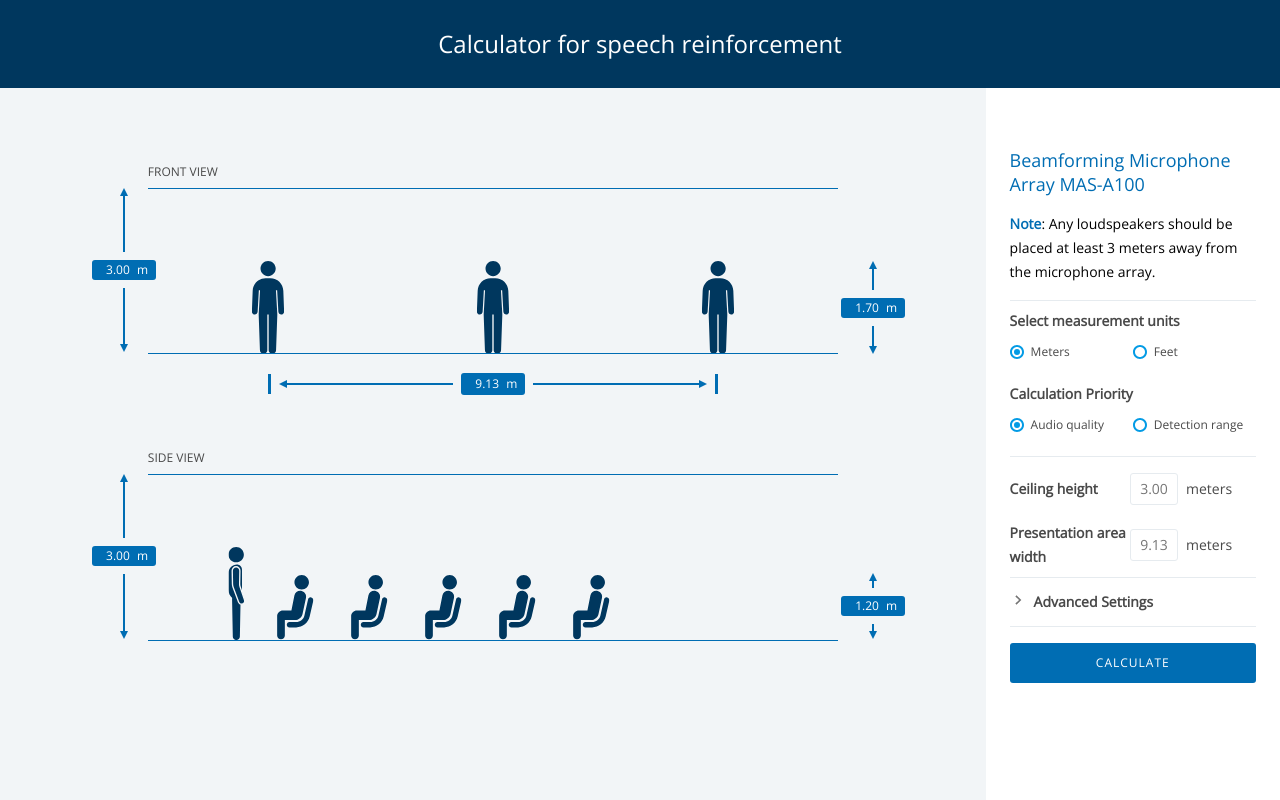
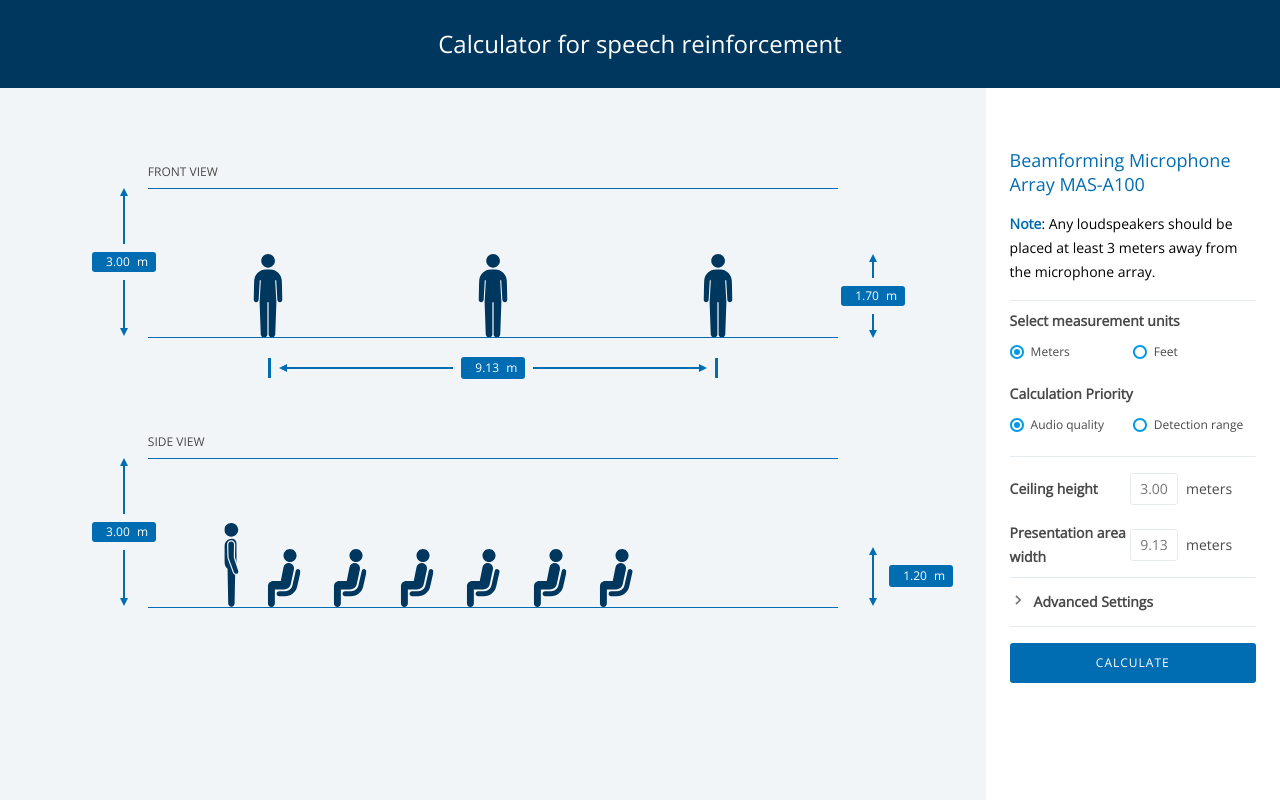
Before and after one commit to TE-9004062290/aerosmith-system-calculator, an Angular app: page / in a window 1280 px wide. Shown: the top 800 px of the page. Built offline with nearby package versions, Linux system fonts and the light colour scheme.

Commit message:
Cleaner resizing for stage height and width. Should work much better with printing now.

```diff
--- a/src/app/components/graphical-stage/graphical-stage.component.html
+++ b/src/app/components/graphical-stage/graphical-stage.component.html
@@ -38,6 +38,7 @@
             <div class="measuring-stick-overlay lectureWidth" style="position: absolute; margin: 0 auto; bottom: -40px; width: 100%;">
                 <app-measuring-stick orientation="horizontal"
                     [width]="stageWidth"
+                    maxWidth='56.7%'
                     thinModeDirection="bottom"
                     [isInput]="true"
                     [inputMin]="CalculatorMins.lectureWidth"
@@ -51,6 +52,7 @@
                     <div class="measuring-stick-overlay" style="position: absolute; margin: 0 auto; top: -40px; width: 100%;" @animateOutputArea >
                         <app-measuring-stick orientation="horizontal"
                             [width]="calculatorService.microphoneInterval * stageWidth / calculatorService.lectureWidth"
+                            [maxWidth]="(calculatorService.microphoneInterval * 56.7 / calculatorService.lectureWidth) + '%'"
                             thinModeDirection="top"
                             [isInput]="false"
                             [inputValue]="calculatorService.microphoneInterval"
@@ -58,15 +60,11 @@
                     </div>
                 </ng-container>
                 <ng-container *ngIf="microphones.positions && microphones.positions.length % 2 === 1 && microphones.positions.length > 1">
-                    <div class="measuring-stick-overlay" style="position: absolute; top: -40px; width: 100%; display: flex; justify-content: center;" @animateOutputArea >
+                    <div class="measuring-stick-overlay" style="position: absolute; top: -40px; width: 100%;" @animateOutputArea >
                         <app-measuring-stick orientation="horizontal"
                             [width]="calculatorService.microphoneInterval * stageWidth / calculatorService.lectureWidth"
-                            thinModeDirection="top"
-                            [isInput]="false"
-                            [inputValue]="calculatorService.microphoneInterval"
-                        ></app-measuring-stick>
-                        <app-measuring-stick orientation="horizontal"
-                            [width]="calculatorService.microphoneInterval * stageWidth / calculatorService.lectureWidth"
+                            [maxWidth]="(calculatorService.microphoneInterval * 56.7 / calculatorService.lectureWidth) + '%'"
+                            [twinned]="true"
                             thinModeDirection="top"
                             [isInput]="false"
                             [inputValue]="calculatorService.microphoneInterval"
--- a/src/app/components/graphical-stage/graphical-stage.component.scss
+++ b/src/app/components/graphical-stage/graphical-stage.component.scss
@@ -1,22 +1,14 @@
-@media print {
-    .stage-outer-container {
-    }
-    .stage {
-    }
-    .graphical-output {
-        &[app-display-mode='height'] {
+@media print and (max-width: 40em) /* portrait. For some reason @media print and (orientation: portrait) doesn't work as expected*/ {
     .graphical-output-side {
-                page-break-before: always; /* page-break-after works, as well */
+        page-break-before: avoid !important;
     }
 }
-        &[app-display-mode='halfsquarewidth'] {
+@media print /* landscape */  {
     .graphical-output-side {
         page-break-before: always;
     }
 }
 
-    }
-}
 .stage-info-wrapper {
     position: relative;
     width: 100%;
@@ -70,8 +62,7 @@
         margin: 0 auto;
         .stage {
             position: relative;
-            width: 90%;
-            // background-color: gold;
+            max-width: 90%;
             margin: 0 auto;
             transition: height .25s linear, width .25s linear;
             .person-wrapper {
--- a/src/app/components/graphical-stage/graphical-stage.component.ts
+++ b/src/app/components/graphical-stage/graphical-stage.component.ts
@@ -52,6 +52,7 @@ class GraphicPosition {
 })
 export class GraphicalStageComponent implements OnInit {
 
+  private STAGE_PAGE_HEIGHT_RATIO = 0.20;
   public CalculatorMins = this.calculatorService.MINIMUMS;
   public CalculatorMaxes = this.calculatorService.MAXIMUMS;
 
@@ -162,11 +163,8 @@ export class GraphicalStageComponent implements OnInit {
   }
 
   private calculateProportions() {
-    this.ratioMode = this.calculateRatioMode();
-    this.widthHeightRatio = this.calculateWidthHeightRatio();
+    [this.stageHeight, this.stageWidth, this.ratioMode] = this.calculateStageRatios();
 
-    this.stageHeight = this.calculateStageHeight(this.ratioMode);
-    this.stageWidth = this.calculateStageWidth(this.ratioMode);
     this.presenterWidth = this.getPresenterWidth();
     this.presenterSideWidth = this.getPresenterSideWidth();
     this.audienceWidth = this.getAudienceWidth();
@@ -177,40 +175,28 @@ export class GraphicalStageComponent implements OnInit {
     this.audience = this.getAudienceArray();
   }
 
-  private calculateStageHeight(mode: RatioMode) {
-    switch (mode) {
-      case RatioMode.Height:
-        return this.pageHeight / 2;
-      case RatioMode.HalfSquareWidth:
-        return this.pageHeight / 2;
-      case RatioMode.Width:
-        return this.containerWidth * this.calculatorService.ceilingHeight / this.calculatorService.lectureWidth;
+  private calculateStageRatios() {
+    const cService = this.calculatorService;
+    const heightWidthRatio = cService.ceilingHeight / cService.lectureWidth;
+    let stageHeight = 0;
+    let stageWidth = 0;
+    let ratioMode: RatioMode;
+
+    if (heightWidthRatio >= 1) {
+      ratioMode = RatioMode.Height;
+      stageHeight = this.STAGE_PAGE_HEIGHT_RATIO * this.pageHeight;
+      stageWidth = Math.min(0.9 * this.containerWidth, stageHeight * (1 / heightWidthRatio));
+    } else {
+      ratioMode = RatioMode.Width;
+      stageWidth = 0.9 * this.containerWidth;
+      stageHeight = stageWidth * heightWidthRatio;
+      if (stageHeight / this.pageHeight > this.STAGE_PAGE_HEIGHT_RATIO) {
+        stageHeight = this.STAGE_PAGE_HEIGHT_RATIO * this.pageHeight;
+        stageWidth = stageHeight * (1 / heightWidthRatio);
+      }
     }
-  }
 
-  private calculateStageWidth(mode: RatioMode) {
-    switch (mode) {
-      case RatioMode.Width:
-        return 0.9 * this.containerWidth;
-      case RatioMode.Height:
-      case RatioMode.HalfSquareWidth:
-        return Math.min(0.9 * this.containerWidth, this.stageHeight * this.calculatorService.lectureWidth / this.calculatorService.ceilingHeight);
-    }
-  }
-
-  private calculateRatioMode() {
-    const cService = this.calculatorService;
-    const widthHeightRatio = cService.lectureWidth / cService.ceilingHeight;
-
-    if (widthHeightRatio >= 1) {
-      return widthHeightRatio < 2 ? RatioMode.HalfSquareWidth : RatioMode.Width;
-    } else {
-      return RatioMode.Height;
-    }
-  }
-
-  private calculateWidthHeightRatio(): number {
-    return this.calculatorService.lectureWidth / this.calculatorService.ceilingHeight;
+    return [stageHeight, stageWidth, ratioMode];
   }
 
   private getPresenterWidth(): number {
--- a/src/app/components/measuring-stick/measuring-stick.component.html
+++ b/src/app/components/measuring-stick/measuring-stick.component.html
@@ -1,6 +1,21 @@
 <ng-container [ngSwitch]="orientation">
-    <div *ngSwitchCase="'horizontal'" [attr.mode]="mode" [attr.mode-direction]="thinModeDirection"
-        class="horizontal-measure" [ngClass]="{'measurable-input': isInput, 'measurable-output': !isInput}" [ngStyle]="{'width': width + 'px'}">
+    <ng-container *ngSwitchCase="'horizontal'">
+        <div class="horizontal-wrapper" [ngClass]="{'twinned': twinned}">
+            <ng-container [ngTemplateOutlet]="horizontal"></ng-container>
+            <ng-container *ngIf="twinned" [ngTemplateOutlet]="horizontal"></ng-container>
+        </div>
+    </ng-container>
+    <ng-container *ngSwitchCase="'vertical'">
+        <div class="vertical-wrapper">
+            <ng-container [ngTemplateOutlet]="vertical"></ng-container>
+        </div>
+    </ng-container>
+</ng-container>
+
+<ng-template #horizontal>
+    <div [attr.mode]="mode" [attr.mode-direction]="thinModeDirection"
+    class="horizontal-measure" [ngClass]="{'measurable-input': isInput, 'measurable-output': !isInput}"
+        [ngStyle]="{'width': width + 'px', 'max-width': maxWidth}">
         <div class="stick left">
             <div class="stop"></div>
             <div class="arrow">
@@ -31,7 +46,10 @@
             <div class="stop"></div>
         </div>
     </div>
-    <div *ngSwitchCase="'vertical'" [attr.mode]="mode" [attr.mode-direction]="thinModeDirection" class="vertical-measure"
+</ng-template>
+
+<ng-template #vertical>
+    <div [attr.mode]="mode" [attr.mode-direction]="thinModeDirection" class="vertical-measure"
         [ngClass]="{'measurable-input': isInput, 'measurable-output': !isInput}"
         [ngStyle]="{'height': height + 'px'}">
         <div class="stick top">
@@ -60,4 +78,4 @@
             <div class="arrow"></div>
         </div>
     </div>
-</ng-container>
+</ng-template>
--- a/src/app/components/measuring-stick/measuring-stick.component.scss
+++ b/src/app/components/measuring-stick/measuring-stick.component.scss
@@ -1,6 +1,5 @@
 @media print {
     .horizontal-measure {
-        max-width: 600px;
     }
 }
 
@@ -128,12 +127,29 @@
     }
 }
 
-input[type=number]::-webkit-inner-spin-button,
-input[type=number]::-webkit-outer-spin-button {
-    -webkit-appearance: none;
-    -moz-appearance: none;
-    appearance: none;
-    margin: 0;
+.horizontal-wrapper {
+    &.twinned {
+        display: flex;
+        justify-content: center;
+
+        .horizontal-measure {
+            margin: 0;
+            &:first-child {
+                .stick.right {
+                    .stop {
+                        display: none;
+                    }
+                }
+            }
+            &:last-child {
+                .stick.left {
+                    .stop {
+                        width: 4px;
+                    }
+                }
+            }
+        }
+    }
 }
 
 .horizontal-measure {
@@ -312,3 +328,11 @@ input[type=number]::-webkit-outer-spin-button {
         padding: 2px;
     }
 }
+
+input[type=number]::-webkit-inner-spin-button,
+input[type=number]::-webkit-outer-spin-button {
+    -webkit-appearance: none;
+    -moz-appearance: none;
+    appearance: none;
+    margin: 0;
+}
--- a/src/app/components/measuring-stick/measuring-stick.component.ts
+++ b/src/app/components/measuring-stick/measuring-stick.component.ts
@@ -40,6 +40,8 @@ export class MeasuringStickComponent implements OnInit {
     }
   }
 
+  @Input() public twinned: boolean = false; /* I realize this is a hack, fight me */
+  @Input() public maxWidth: string = undefined;
   @Input() public thinModeDirection: 'top' | 'right' | 'down' | 'left' = 'top';
   @Input() public isInput: boolean = false;
   @Input() public inputMin: number = 0;
```
Lines whose indentation alone changed are shown as unchanged.
